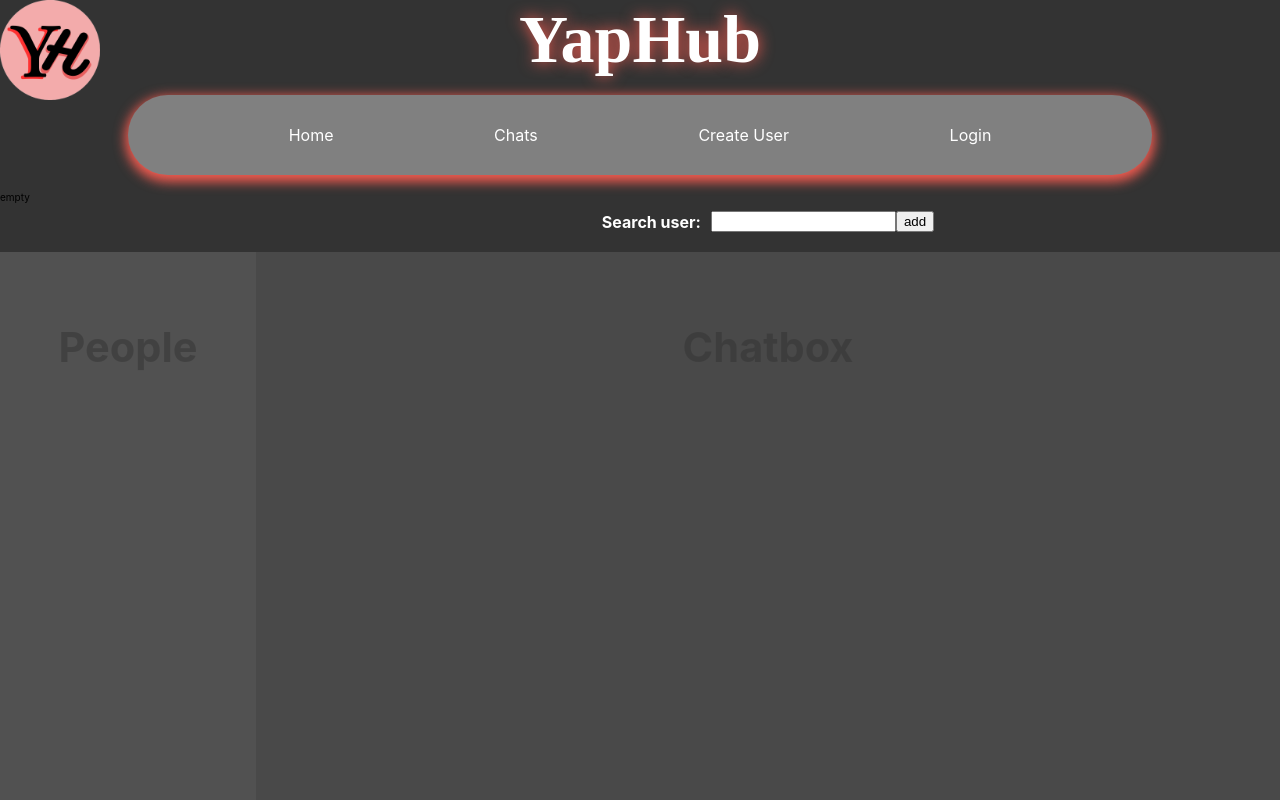
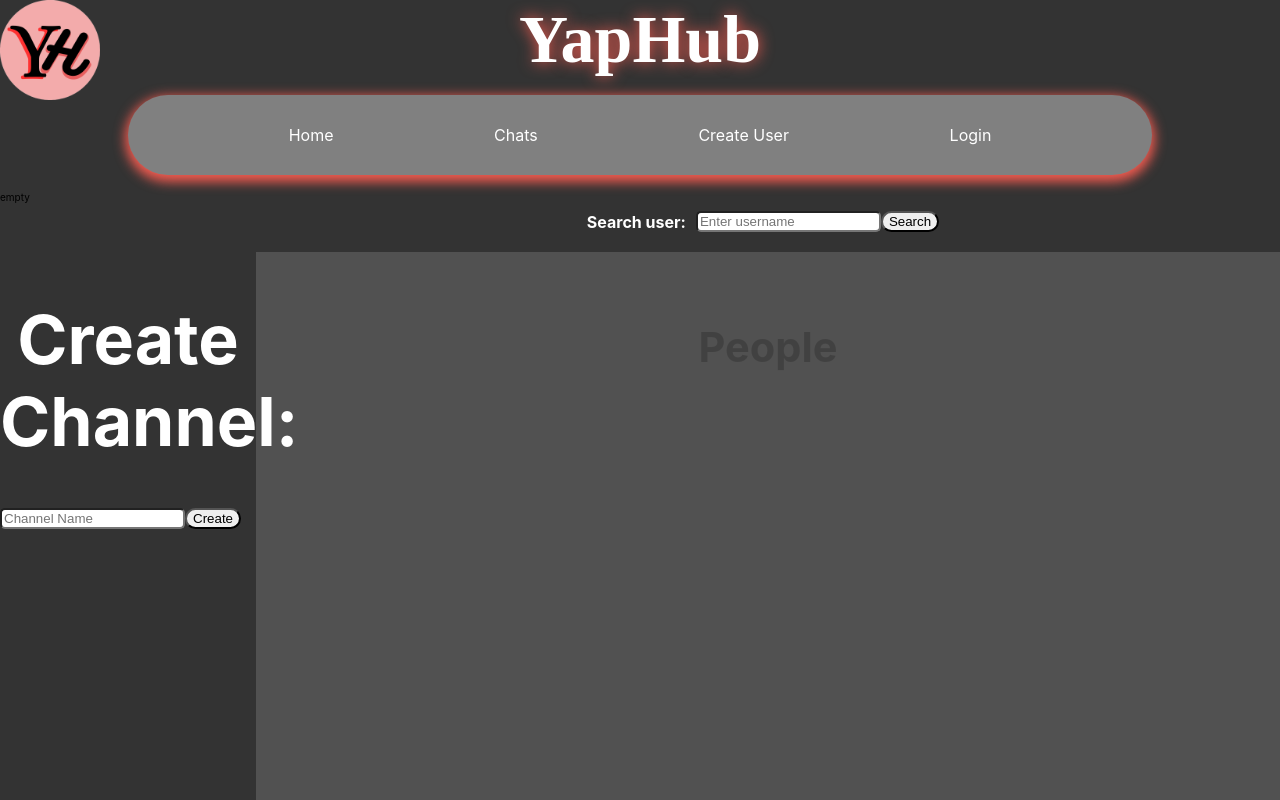
Before and after one commit to Kapiib/ChatApp, a React (Create React App) app in the folder react-chatapp/: page /About in a window 1280 px wide. Shown: the top 800 px of the page. Built offline with nearby package versions, Linux system fonts and the light colour scheme.

Commit message:
Added frontend chat functionality (channel creation & user serch bar + some styling)

```diff
--- a/react-chatapp/src/css/Chats.css
+++ b/react-chatapp/src/css/Chats.css
@@ -110,3 +110,19 @@ li{
     padding: 10px;
     height: auto;
 }
+
+button{
+    border-radius: 15px;
+}
+
+input{
+    background-color: ;
+    border-radius: 5px;
+    transition: border-color 0.3s , box-shadow 0.3s;
+}
+
+input:focus{
+    border-color: #af5b4c;
+    box-shadow: 0 0 5px rgba(150, 63, 59, 0.7);
+    outline: none;
+}
--- a/react-chatapp/src/pages/About.js
+++ b/react-chatapp/src/pages/About.js
@@ -1,31 +1,126 @@
 //About = Chat siden
+import { useState } from "react"
 import "../css/Chats.css"
-export default function About(){
+export default function About() {
+
+  const [searchInput, setSearchInput] = useState("");
+  const [searchResults, setSearchResults] = useState([]);
+  const [channelName, setChannelName] = useState("");
+  const [createdChannel, setCreatedChannel] = useState(null);
+  const [error, setError] = useState(null);
+
+  const handleSearch = async (e) => {
+    e.preventDefault();
+    setError(null);
+
+    try {
+      const response = await fetch("/api/chat/find", {
+        method: "POST",
+        headers: {
+          "Content-Type": "application/json",
+        },
+        body: JSON.stringify({username: searchInput}),
+      });
+
+      const data = await response.json();
+
+      if (response.ok) {
+        setSearchResults(data.user);
+      } else {
+        setError(data.message);
+        setSearchResults([]);
+      }
+    } catch (err) {
+      console.error("Error searching for user:", err);
+      setError("Something went wrong while searching...");
+    }
+
+    }
+  // };
+
+  const handleCreateChannel = async (e) => {
+    e.preventDefault();
+    setError(null);
+
+    try {
+      const response = await fetch("http://localhost:4000/api/chat/create", {
+        method: "POST",
+        headers: {
+          "Content-Type": "application/json",
+        },
+        body: JSON.stringify({name: channelName}),
+        credentials: "include",
+      });
+
+      const data = await response.json();
+
+      if (response.ok) {
+        setCreatedChannel(data); //update created channel
+        alert("Channel created!")
+      } else {
+        setError(data.error || data.message);
+      }
+    } catch (err) {
+      console.error("Channel creation ERROR:", err);
+      setError("An error occured while creating the channel");
+    }
+  };
+
   return(
     <div id="fatherDiv">
       <div class="chat_header">
-            {/* <ul>
-              <li>
-                <a href="/">Home</a>
-              </li>
-              <li>
-                <a href="/Login">Account</a>
-              </li>
-            </ul> */}
       <div id="user_search_div">
       </div>
       </div>
       <div class="chat_box">
-          <div class="empty_grid_box">
-           empty
-          </div>
+        <div class="empty_grid_box">empty</div>
+
+        {/*Søk på bruker seksjon*/}
         <div class="searchBar_chatBox">
           <h1 id="search_user">Search user:</h1>
-            <form>
-              <input type="text" name="user_name" id="find_user"/>
-              <button>add</button>
+          <form onSubmit={handleSearch}>
+            <input
+            type="text"
+            name="user_name"
+            id="find_user"
+            value={searchInput}
+            onChange={(e) => setSearchInput(e.target.value)}
+            placeholder="Enter username"
+          />
+            <button type="submit">Search</button>
           </form>
+          {error && <p className="error">{error}</p>}
+          <div className="search_results">
+            {searchResults.map((user, index) => (
+              <div key={index} className="user_item">
+                <p>{user.name} ({user.email})</p>
               </div>
+            ))}
+          </div>
+        </div>
+
+        {/*Channel Creation og text box*/}
+        <div classname="channel_creation">
+          <h1>Create Channel:</h1>
+          <form onSubmit={handleCreateChannel}>
+            <input
+            type="text"
+            placeholder="Channel Name"
+            value={channelName}
+            onChange={(e) => setChannelName(e.target.value)}
+            required
+          />
+          <button type="submit">Create</button>
+        </form>
+        {error && <p classname="error">{error}</p>}
+        {createdChannel && (
+          <div className="channel_info">
+            <p>Channel ID: {createdChannel.channelId}</p>
+            <p>Admin User: {createdChannel.adminUser}</p>
+          </div>
+        )}
+        </div>
+
         <div class="people">
           <h5>People</h5>
         </div>
@@ -34,6 +129,5 @@ export default function About(){
         </div>
       </div>
     </div>
-
-    )
+  );
 }
```
Lines whose indentation alone changed are shown as unchanged.
